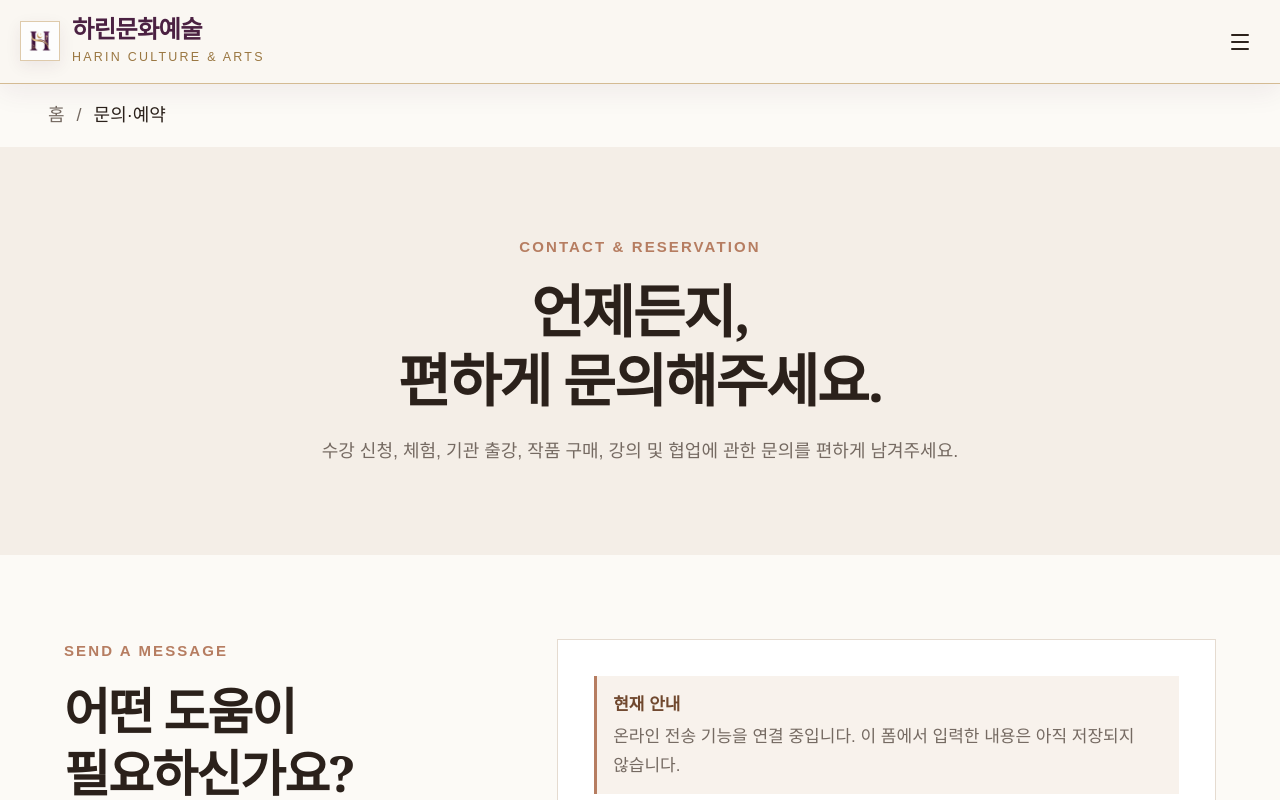
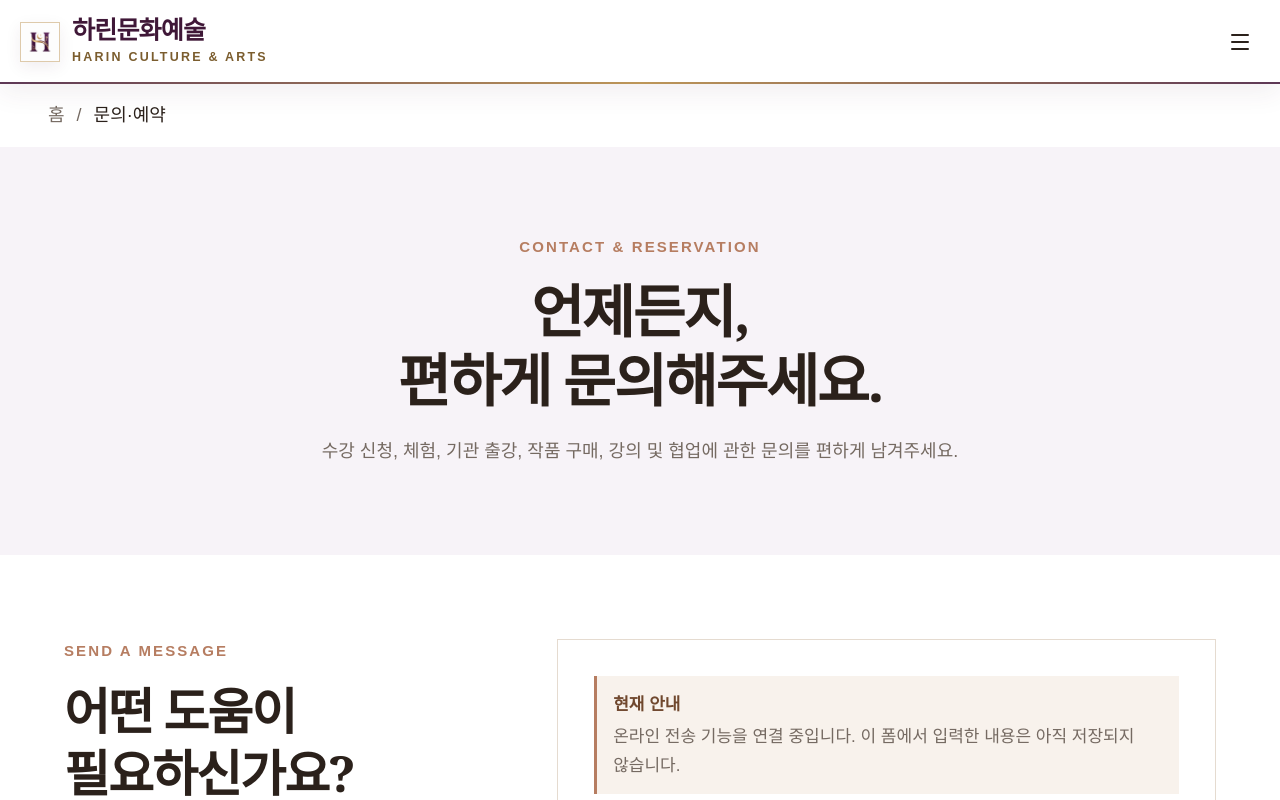
Before and after one commit to harinstudio26/harinart, a Next.js app: page /contact in a window 1280 px wide. Shown: the top 800 px of the page. Built offline with nearby package versions, Linux system fonts and the light colour scheme.

Commit message:
Increase purple contrast in header and hero

```diff
--- a/app/globals.css
+++ b/app/globals.css
@@ -1,7 +1,7 @@
 @import 'tailwindcss';
 
 :root{
-  --bg:#fcfaf6;--surface:#f4eee7;--surface-2:#efe5dc;--surface-3:#e8ddd3;
+  --bg:#ffffff;--surface:#f7f3f8;--surface-2:#f1eaf2;--surface-3:#eadfea;
   --text:#2b211b;--muted:#756a62;--primary:#70482e;--primary-dark:#563724;--accent:#b67d61;
   --border:#e5dbd0;--white:#fff;--shadow:0 18px 45px rgba(75,48,31,.08);
   --content:1264px;--radius:0px;
@@ -20,7 +20,8 @@ em{font-style:normal;color:var(--accent)}
 :focus-visible{outline:2px solid var(--accent);outline-offset:3px}
 .skip-link{position:fixed;left:16px;top:-80px;z-index:100;background:var(--primary);color:#fff;padding:10px 14px;transition:top .2s}.skip-link:focus{top:12px}
 
-.header{height:78px;position:sticky;top:0;z-index:50;background:rgba(250,247,242,.97);backdrop-filter:blur(14px);border-bottom:1px solid rgba(181,138,69,.55);box-shadow:0 8px 28px rgba(75,33,66,.07)}
+.header{height:78px;position:sticky;top:0;z-index:50;background:rgba(255,255,255,.98);backdrop-filter:blur(14px);border-bottom:0;box-shadow:0 8px 28px rgba(75,33,66,.08);position:sticky}
+.header:after{content:"";position:absolute;left:0;right:0;bottom:0;height:2px;background:linear-gradient(90deg,#4b2142 0%,#b58a45 50%,#4b2142 100%);opacity:.9}
 .nav{max-width:1320px;height:100%;margin:auto;padding:0 28px;display:flex;align-items:center;gap:24px}
 .logo{display:flex;flex-direction:column;line-height:1.1;min-width:180px}
 .logo b{font-family:"Noto Serif KR","Nanum Myeongjo","Batang",serif;font-size:1.5rem;letter-spacing:-.03em}
@@ -29,8 +30,8 @@ em{font-style:normal;color:var(--accent)}
 .header .logo-mark{width:40px;height:40px;display:grid;place-items:center;flex:0 0 40px;border:1px solid rgba(181,138,69,.45);background:#fff;box-shadow:0 5px 16px rgba(75,33,66,.08)}
 .header .logo-mark img{width:100%;height:100%;object-fit:cover}
 .header .logo-copy{display:flex;flex-direction:column;line-height:1.1}
-.header .logo b{color:#4b2142;font-size:1.52rem}
-.header .logo small{color:#9a7741;letter-spacing:.18em;font-size:.78rem;margin-top:5px}
+.header .logo b{color:#3f1737;font-size:1.56rem;font-weight:700}
+.header .logo small{color:#7b5d2e;letter-spacing:.18em;font-size:.78rem;margin-top:5px;font-weight:600}
 .desktop-nav{display:flex;gap:18px;margin:auto;font-size:1.125rem;white-space:nowrap}
 .desktop-nav a{position:relative;padding:8px 0;color:#463d39;transition:color .2s}
 .desktop-nav a:after{content:"";position:absolute;left:0;right:100%;bottom:1px;height:2px;background:#b58a45;transition:right .2s}
@@ -47,12 +48,12 @@ em{font-style:normal;color:var(--accent)}
 .mobile-nav{display:none}
 .mobile-nav a.active{color:var(--accent);font-weight:700}
 
-.hero{max-width:1320px;min-height:520px;margin:auto;padding:54px 28px 70px;display:grid;grid-template-columns:.92fr 1.28fr;gap:50px;align-items:center;position:relative;background:linear-gradient(180deg,rgba(75,33,66,.035),rgba(252,250,246,0) 135px)}
+.hero{max-width:1320px;min-height:520px;margin:auto;padding:54px 28px 70px;display:grid;grid-template-columns:.92fr 1.28fr;gap:50px;align-items:center;position:relative;background:linear-gradient(135deg,rgba(75,33,66,.075) 0%,rgba(255,255,255,.98) 34%,rgba(255,255,255,1) 72%,rgba(181,138,69,.055) 100%)}
 .hero-copy{padding-left:18px}
 .eyebrow{font-size:0.9375rem;font-weight:700;letter-spacing:.24em;color:var(--accent);margin:0 0 18px;text-transform:uppercase}
-.hero .eyebrow{color:#5b2a50;display:flex;align-items:center;gap:12px;letter-spacing:.22em}
+.hero .eyebrow{color:#4b2142;display:flex;align-items:center;gap:12px;letter-spacing:.22em;font-weight:800}
 .hero .eyebrow:before{content:"";width:32px;height:2px;background:#b58a45;display:inline-block}
-.hero h1 em{color:#6a355d}
+.hero h1 em{color:#5b2450}
 .hero h1{font-size:clamp(3.24rem,4.374vw,4.806rem);line-height:1.16;letter-spacing:-.055em;max-width:590px}
 .hero h1 span{display:block;white-space:nowrap}
 .lead{color:var(--muted);margin:24px 0 30px;max-width:650px;line-height:1.82}
@@ -63,7 +64,7 @@ em{font-style:normal;color:var(--accent)}
 .hero-image:after{content:"";position:absolute;inset:0;background:linear-gradient(180deg,transparent 58%,rgba(31,21,16,.35))}
 .hero-image img,.story-image img{width:100%;height:100%;object-fit:cover}
 .hero-image p{position:absolute;z-index:1;right:25px;bottom:20px;color:#fff;font-family:"Noto Serif KR","Nanum Myeongjo","Batang",serif;text-align:right;font-size:1.125rem;line-height:1.55;text-shadow:0 2px 14px rgba(0,0,0,.45)}
-.proof-strip{border-top:1px solid var(--border);border-bottom:1px solid var(--border);min-height:58px;display:flex;align-items:center;justify-content:center;gap:24px;padding:12px 28px;color:#927866;font-size:0.9375rem;font-weight:700;letter-spacing:.18em;white-space:nowrap;overflow:hidden}.proof-strip i{width:3px;height:3px;border-radius:50%;background:var(--accent)}
+.proof-strip{border-top:0;border-bottom:0;min-height:58px;display:flex;align-items:center;justify-content:center;gap:24px;padding:12px 28px;background:#4b2142;color:#f6ecf4;font-size:0.9375rem;font-weight:700;letter-spacing:.18em;white-space:nowrap;overflow:hidden}.proof-strip i{width:4px;height:4px;border-radius:50%;background:#c7a35f}
 
 .section{max-width:1320px;margin:auto;padding:92px 28px}
 .section-head{display:flex;justify-content:space-between;align-items:end;gap:40px;margin-bottom:36px}
```
